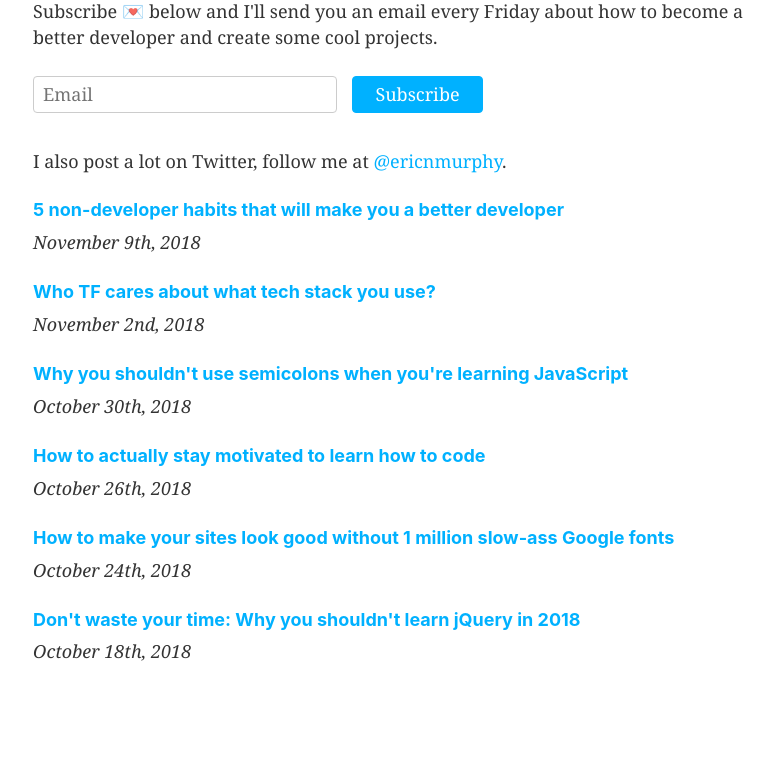
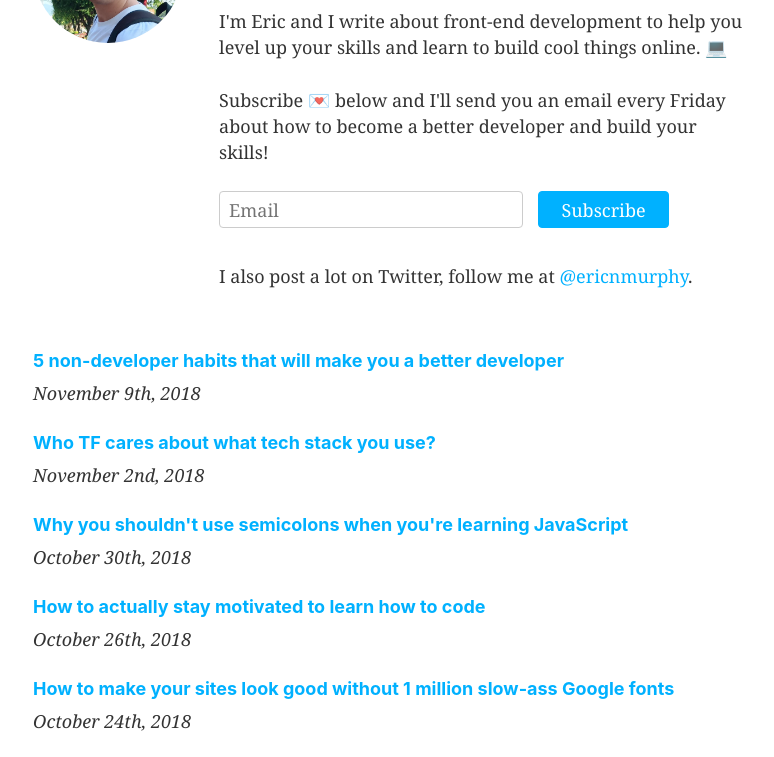
Before and after one commit to ericmurphyxyz/ericmurphy.xyz, a Gatsby site: page / in a window 1280 px wide. Shown: the part 231-988 px from the top of the page, without its empty margins (249-1023 px from the left). Before the commit the page ends 949 px from the top, so only its background shows below. Built offline with nearby package versions, Linux system fonts and the light colour scheme; Gatsby itself is replaced by a stand-in of ours.

Commit message:
Added profile image and styled bio

```diff
--- a/gatsby-config.js
+++ b/gatsby-config.js
@@ -55,7 +55,7 @@ module.exports = {
         background_color: `#663399`,
         theme_color: `#663399`,
         display: `minimal-ui`,
-        icon: `src/images/gatsby-icon.png`, // This path is relative to the root of the site.
+        // icon: `src/images/gatsby-icon.png`, // This path is relative to the root of the site.
       },
     },
     `gatsby-plugin-styled-components`,
--- a/src/components/bio.js
+++ b/src/components/bio.js
@@ -1,24 +1,66 @@
 import React from "react"
+import { StaticQuery } from "gatsby"
+import Img from "gatsby-image"
+import styled from "styled-components"
 
 import Subscribe from "./subscribe"
 
+const BioWrapper = styled.div`
+  display: grid;
+  grid-template-columns: 150px 1fr;
+  column-gap: 2rem;
+  margin-bottom: 2rem;
+
+  @media (max-width: 700px) {
+    grid-template-columns: 1fr;
+  }
+
+  .image-wrapper {
+    max-width: 150px;
+    margin-bottom: 1.5rem;
+  }
+
+  img {
+    border-radius: 50%;
+  }
+`
+
 const Bio = () => (
-  <>
+  <BioWrapper>
+    <div className="image-wrapper">
+      <StaticQuery
+        query={graphql`
+          query {
+            placeholderImage: file(relativePath: { eq: "profile.jpg" }) {
+              childImageSharp {
+                fluid(maxWidth: 150) {
+                  ...GatsbyImageSharpFluid
+                }
+              }
+            }
+          }
+        `}
+        render={data => (
+          <Img fluid={data.placeholderImage.childImageSharp.fluid} />
+        )}
+      />
+    </div>
+    <div>
+      <h1>Want to become a better developer?</h1>{" "}
       <p>
-      Want to become a better developer?{" "}
+        I'm Eric and I write about front-end development to help you level up
+        your skills and learn to build cool things online.{" "}
         <span role="img" aria-label="Laptop">
           💻
-      </span>{" "}
-      I'm Eric and I write about web development &amp; making web apps to help
-      you level up your skills and learn to build cool things online.
+        </span>
       </p>
       <p>
         Subscribe{" "}
         <span role="img" aria-label="Letter">
           💌
         </span>{" "}
-      below and I'll send you an email every Friday about how to become a better
-      developer and create some cool projects.
+        below and I'll send you an email every Friday about how to become a
+        better developer and build your skills!
       </p>
       <Subscribe />
       <p>
@@ -32,7 +74,8 @@ const Bio = () => (
         </a>
         .
       </p>
-  </>
+    </div>
+  </BioWrapper>
 )
 
 export default Bio
```
Also changed, not shown: src/images/gatsby-astronaut.png (deleted), src/images/gatsby-icon.png (deleted), src/images/profile.jpg (added). Lines whose indentation alone changed are shown as unchanged.
